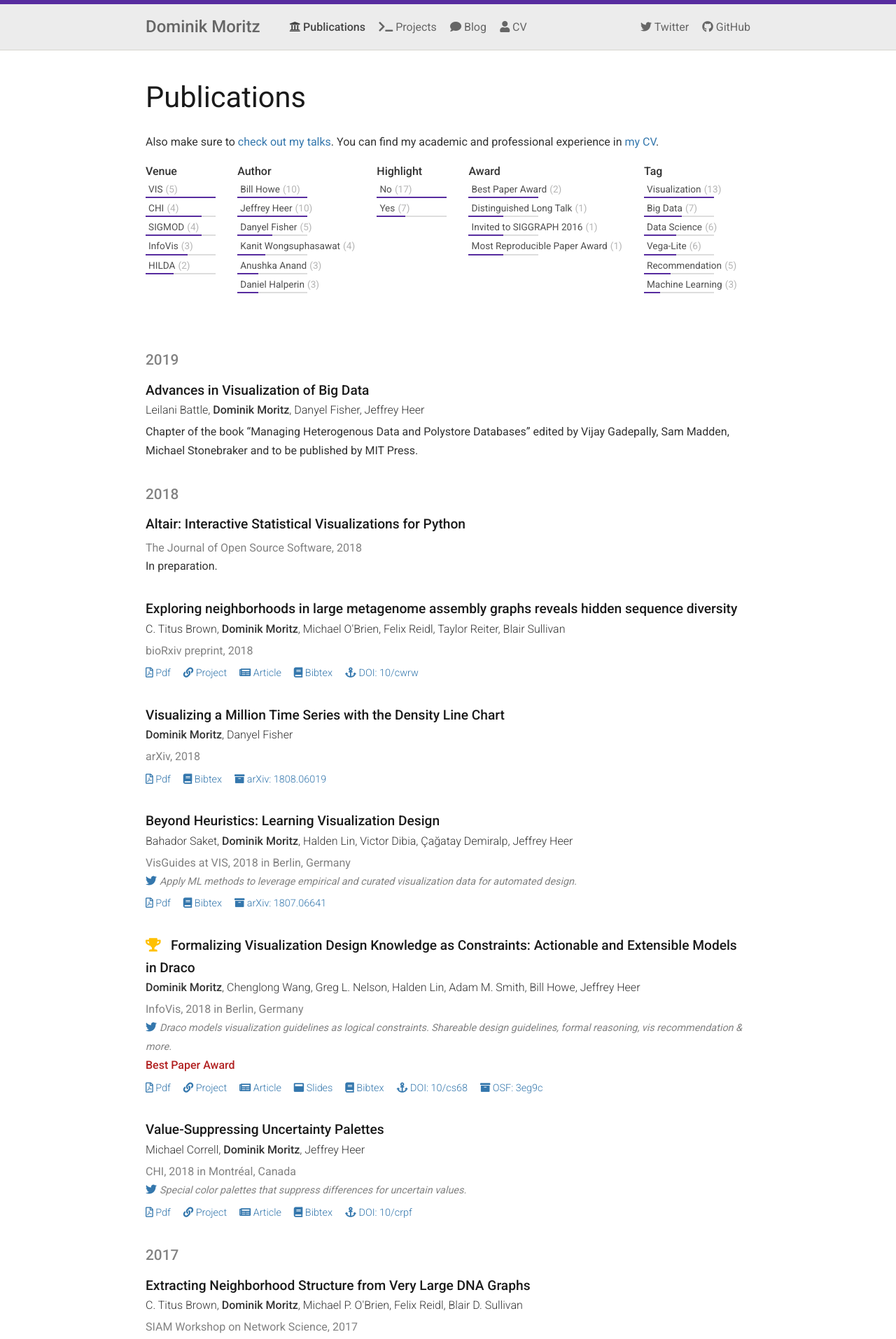
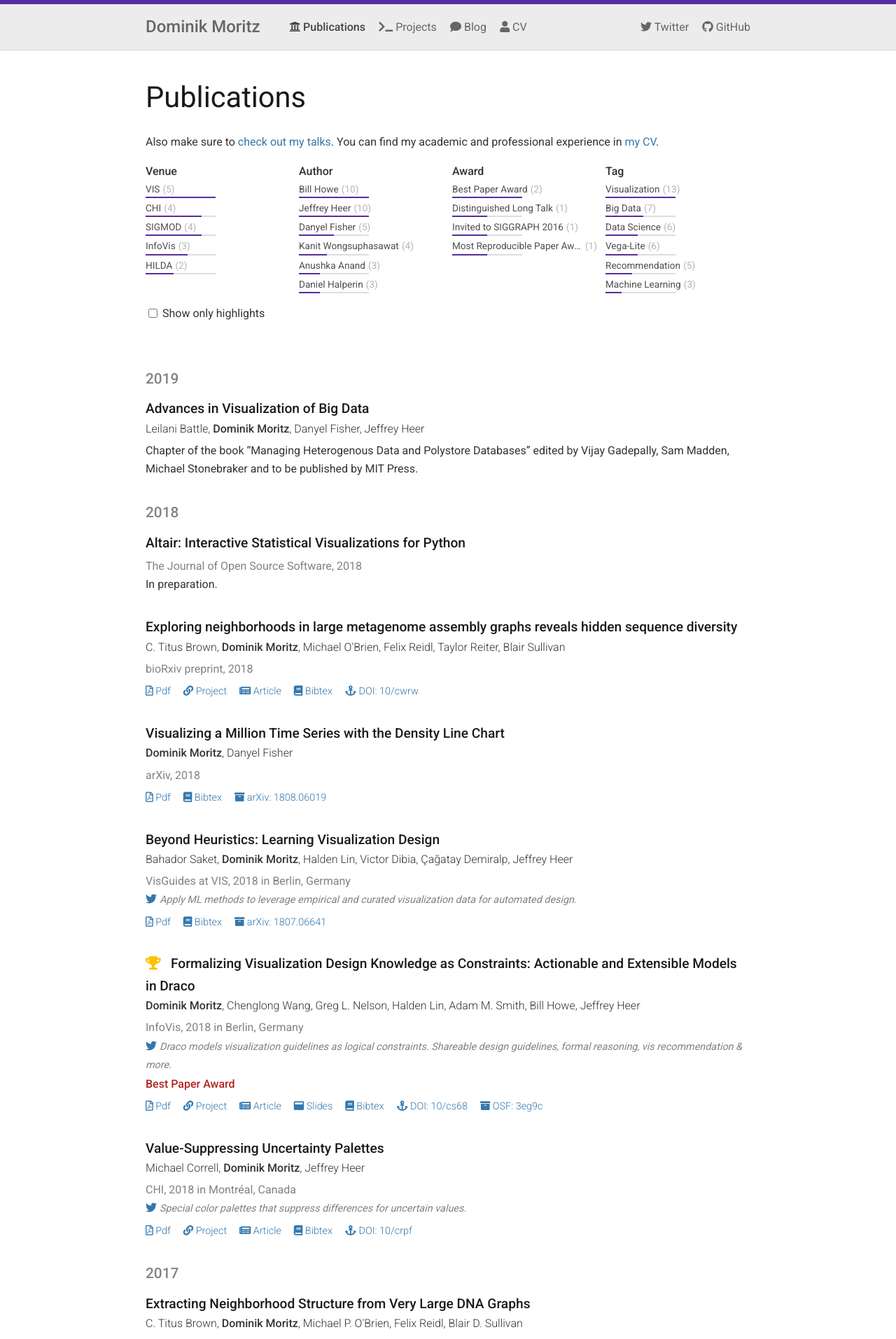
Before and after one commit to domoritz/domoritz.github.io, a Jekyll site: the page built from publications.md, in a window 1280 px wide. Shown: the top 1913 px of the page at 70% size. Built offline with Jekyll 4.4.1, drawn with Linux system fonts in a browser that asks for light colours; nearby versions of some CDN libraries.

Commit message:
Make highlights a checkbox.

```diff
--- a/_includes/pubfilter.js
+++ b/_includes/pubfilter.js
@@ -1,16 +1,19 @@
 (function() {
-  var pubs = document.querySelectorAll(".publication");
-  var yearElements = document.querySelectorAll(".pub-year");
+  var pubElems = document.querySelectorAll(".publication");
+  var yearElems = document.querySelectorAll(".pub-year");
 
-  var clear = document.getElementById("clear-filters");
+  var clearElem = document.getElementById("clear-filters");
+  var highlightElem = document.getElementById("highlight");
 
   var data = [];
   var allYears = {};
 
-  pubs.forEach(function(element) {
+  pubElems.forEach(function(element) {
     var item = JSON.parse(element.getAttribute("data-pub"));
 
-    item.highlight = item.highlight ? "Yes" : "No";
+    if (item.highlight) {
+      item.highlight = "Yes";
+    }
 
     allYears[item.year] = 1;
 
@@ -35,7 +38,7 @@
         size: 5
       },
       highlight: {
-        size: 2
+        size: 1
       },
       tags: {
         size: 6
@@ -149,12 +152,12 @@
 
     setAggs(result.data.aggregations);
 
-    var counter = pubs.length - result.data.items.length;
+    var counter = pubElems.length - result.data.items.length;
 
     document.getElementById("count_hidden").innerText = counter;
-    document.getElementById("count_total").innerText = pubs.length;
+    document.getElementById("count_total").innerText = pubElems.length;
 
-    pubs.forEach(function(element) {
+    pubElems.forEach(function(element) {
       element.classList.add("hidden");
     });
 
@@ -164,7 +167,7 @@
       visibleYears[item.year] = 1;
     });
 
-    yearElements.forEach(function(element) {
+    yearElems.forEach(function(element) {
       element.classList.add("hidden");
     });
     Object.keys(allYears).forEach(function(year) {
@@ -175,15 +178,26 @@
 
     // show or hide notification about filtered papers
     if (Object.keys(query.filters).length || query.query) {
-      clear.classList.remove("hidden");
+      clearElem.classList.remove("hidden");
     } else {
-      clear.classList.add("hidden");
+      clearElem.classList.add("hidden");
     }
+
+    highlightElem.checked = !!query.filters.highlight;
 
     console.timeEnd("Search");
   }
 
-  clear.onclick = function() {
+  highlightElem.onchange = function() {
+    if (highlightElem.checked) {
+      query.filters.highlight = ["Yes"];
+    } else {
+      delete query.filters.highlight;
+    }
+    search(query);
+  };
+
+  clearElem.onclick = function() {
     query = { filters: {} };
     search(query);
   };
@@ -191,4 +205,5 @@
   search(query);
 
   document.getElementById("facets").classList.remove("hidden");
+  document.getElementById("only-highlight").classList.remove("hidden");
 })();
--- a/_sass/_publications.scss
+++ b/_sass/_publications.scss
@@ -2,6 +2,7 @@
   display: flex;
   flex-direction: row;
   justify-content: space-between;
+  flex-wrap: wrap;
 
   &.hidden {
     display: none;
@@ -12,12 +13,9 @@
       margin-right: 12px;
     }
 
-    min-width: 0;
+    min-width: 130px;
     flex-grow: 1;
-  }
-
-  #highlight {
-    min-width: 70px;
+    flex-basis: 0;
   }
 
   ul {
@@ -43,7 +41,6 @@
         align-items: center;
 
         .limited {
-          padding-left: 0.3em;
           padding-right: 0.3em;
           white-space: nowrap;
           overflow: hidden;
@@ -70,15 +67,13 @@
   }
 }
 
+#only-highlight input {
+  vertical-align: text-bottom;
+}
+
 @include media-query($on-laptop) {
   .bar-full {
     width: 80px !important;
-  }
-}
-
-@include media-query($on-palm) {
-  #facets {
-    flex-wrap: wrap;
   }
 }
 
@@ -111,7 +106,7 @@
 
 .pub-year {
   font-size: 1.3em;
-  margin: 0.5em 0;
+  margin: 0.7em 0 0.5em 0;
   border-bottom: none;
   color: $grey-color;
 }
--- a/publications.md
+++ b/publications.md
@@ -15,10 +15,6 @@ Also make sure to [check out my talks]({{ '/talks/' | relative_url  }}). You can
     <strong>Author</strong>
     <ul></ul>
   </div>
-  <div class="facet" id="highlight">
-    <strong>Highlight</strong>
-    <ul></ul>
-  </div>
   <div class="facet" id="awards">
     <strong>Award</strong>
     <ul></ul>
@@ -28,6 +24,11 @@ Also make sure to [check out my talks]({{ '/talks/' | relative_url  }}). You can
     <ul></ul>
   </div>
 </div>
+
+<label id="only-highlight" class="hidden">
+  <input type="checkbox" id="highlight">
+  Show only highlights
+</label>
 
 <p id="clear-filters" class="hidden">
   <i class="fas fa-times-circle" aria-hidden="true"></i> Clear current filters. <span id="count_hidden">X</span> of <span id="count_total">X</span> publications are hidden by the filters.
@@ -44,8 +45,8 @@ Also make sure to [check out my talks]({{ '/talks/' | relative_url  }}). You can
 {% endfor %}
 {% endfor %}
 
-<!-- <script src="https://cdn.jsdelivr.net/npm/itemsjs@1.0.40/dist/itemsjs.js"></script> -->
+<!-- <script src="https://cdn.jsdelivr.net/npm/itemsjs@1.0.40/dist/itemsjs.min.js"></script> -->
 <script>
-  {% include itemsjs.js %}
+  {% include itemsjs.min.js %}
   {% include pubfilter.js %}
 </script>
```
